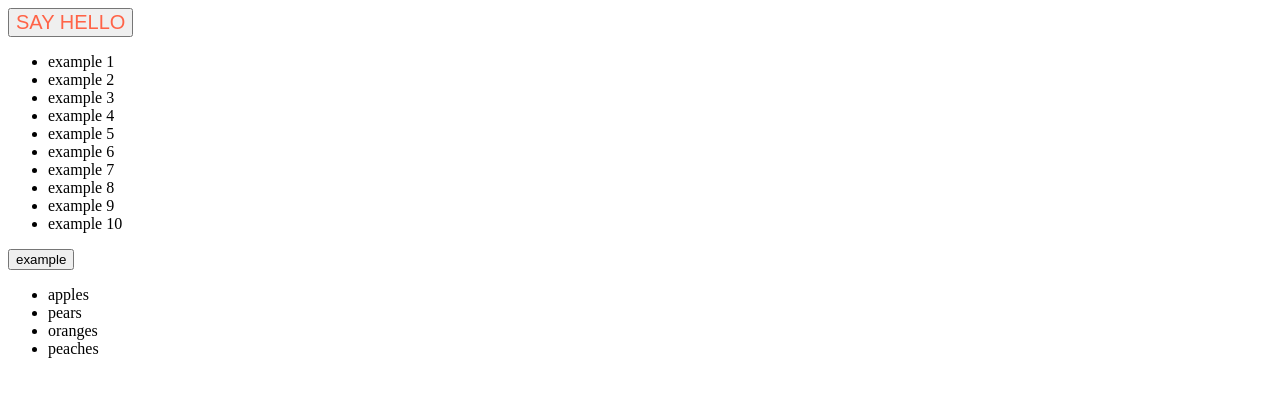
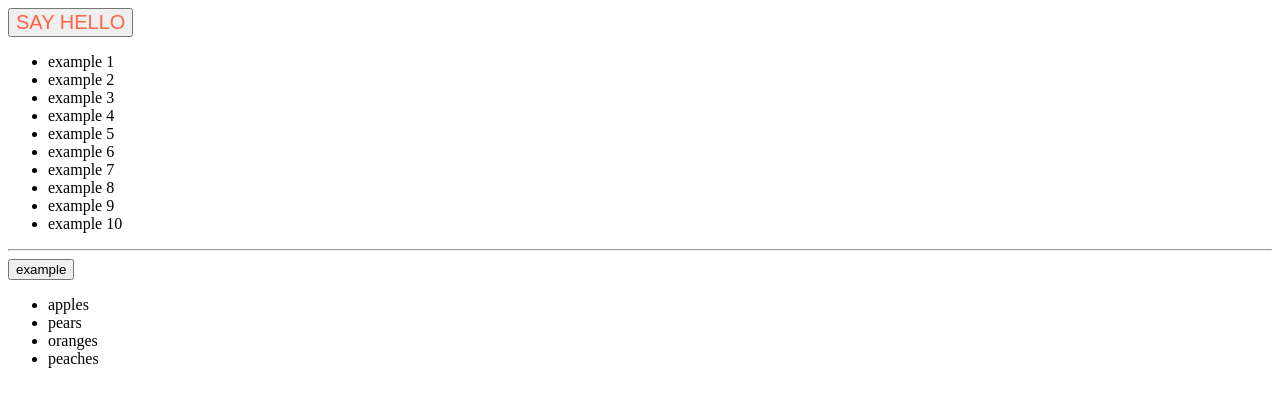
Before and after one commit to ajarrra/28.02.23, a plain HTML site: page index.html in a window 1280 px wide. Drawn offline with Linux system fonts and the light colour scheme.

Commit message:
finished my work

```diff
--- a/index.html
+++ b/index.html
@@ -26,6 +26,8 @@
         <li>example 10</li>
     </ul>
 
+    <hr>
+
 
     <script src="scripts.js"></script>
 </body>
--- a/scripts.js
+++ b/scripts.js
@@ -65,4 +65,5 @@ result.push(exampleArray[i].textContent);
 
 
 
-//НОВАЯ ТЕМА
+//НОВАЯ ТЕМА const константа ( не меняется)
+//для масивой , цикла
```
